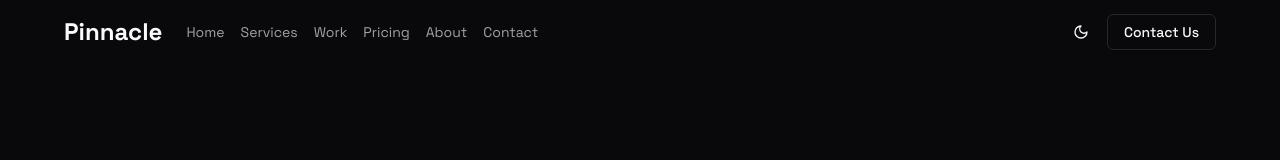
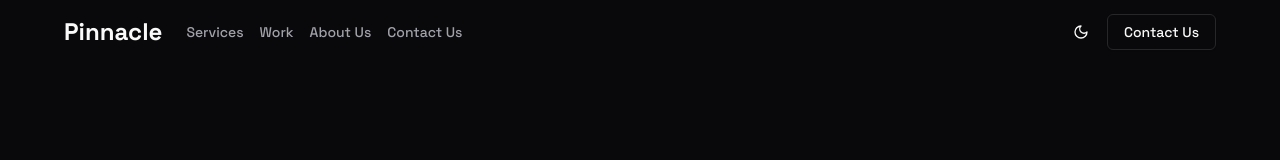
Before and after one commit to Ankit-2145/React-animated-website, a React (Vite) app: page / in a window 1280 px wide. Shown: the top 160 px of the page. Built offline with nearby package versions, Linux system fonts and the light colour scheme.

Commit message:
fix: rm navbar menu changes

```diff
--- a/src/components/Navbar.tsx
+++ b/src/components/Navbar.tsx
@@ -13,12 +13,10 @@ interface NavItem {
 }
 
 const navItems: NavItem[] = [
-  { name: "Home", href: "/" },
   { name: "Services", href: "/services" },
   { name: "Work", href: "/work" },
-  { name: "Pricing", href: "/pricing" },
-  { name: "About", href: "/about" },
-  { name: "Contact", href: "/contact" },
+  { name: "About Us", href: "/about" },
+  { name: "Contact Us", href: "/contact" },
 ];
 
 const Navbar: React.FC = () => {
@@ -35,7 +33,7 @@ const Navbar: React.FC = () => {
             <a
               key={item.name}
               href={item.href}
-              className=" text-muted-foreground text-sm font-normal transition-colors hover:text-foreground"
+              className=" text-muted-foreground text-sm font-medium transition-colors hover:text-foreground"
             >
               {item.name}
             </a>
```
